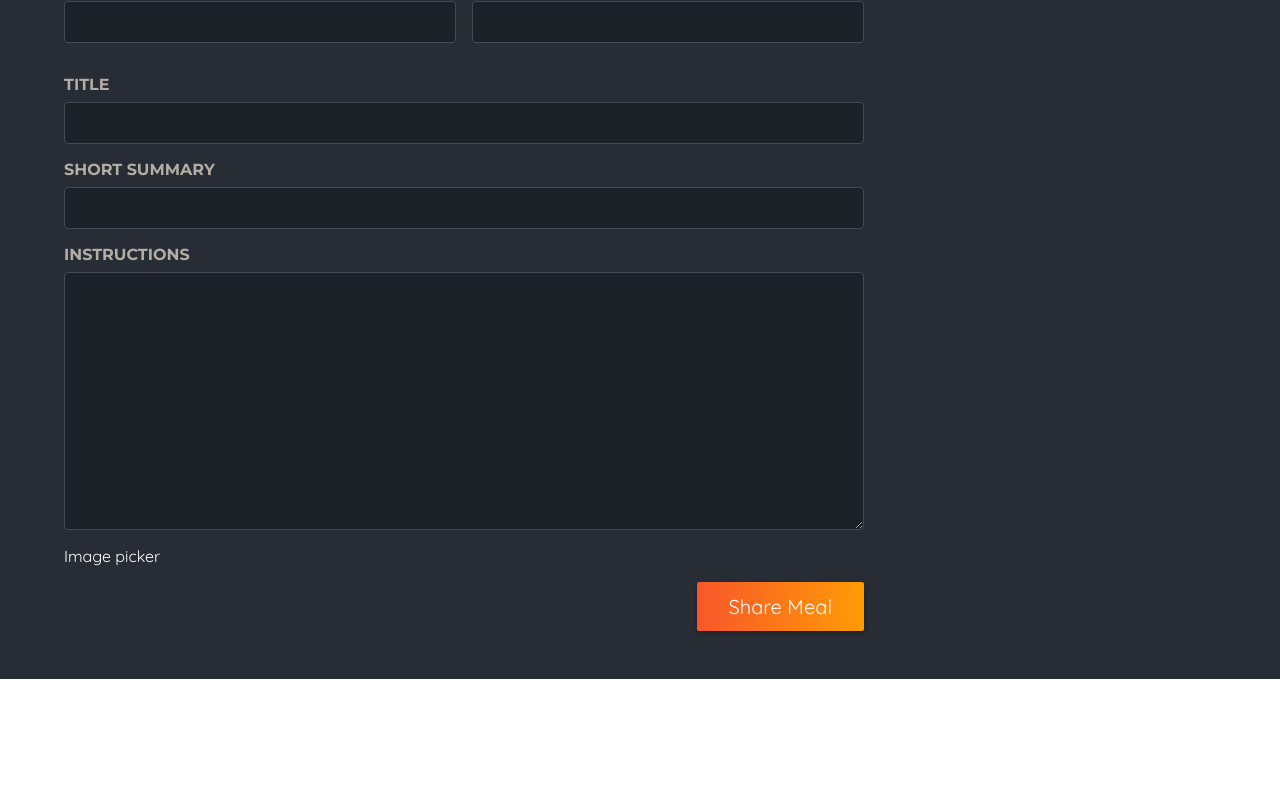
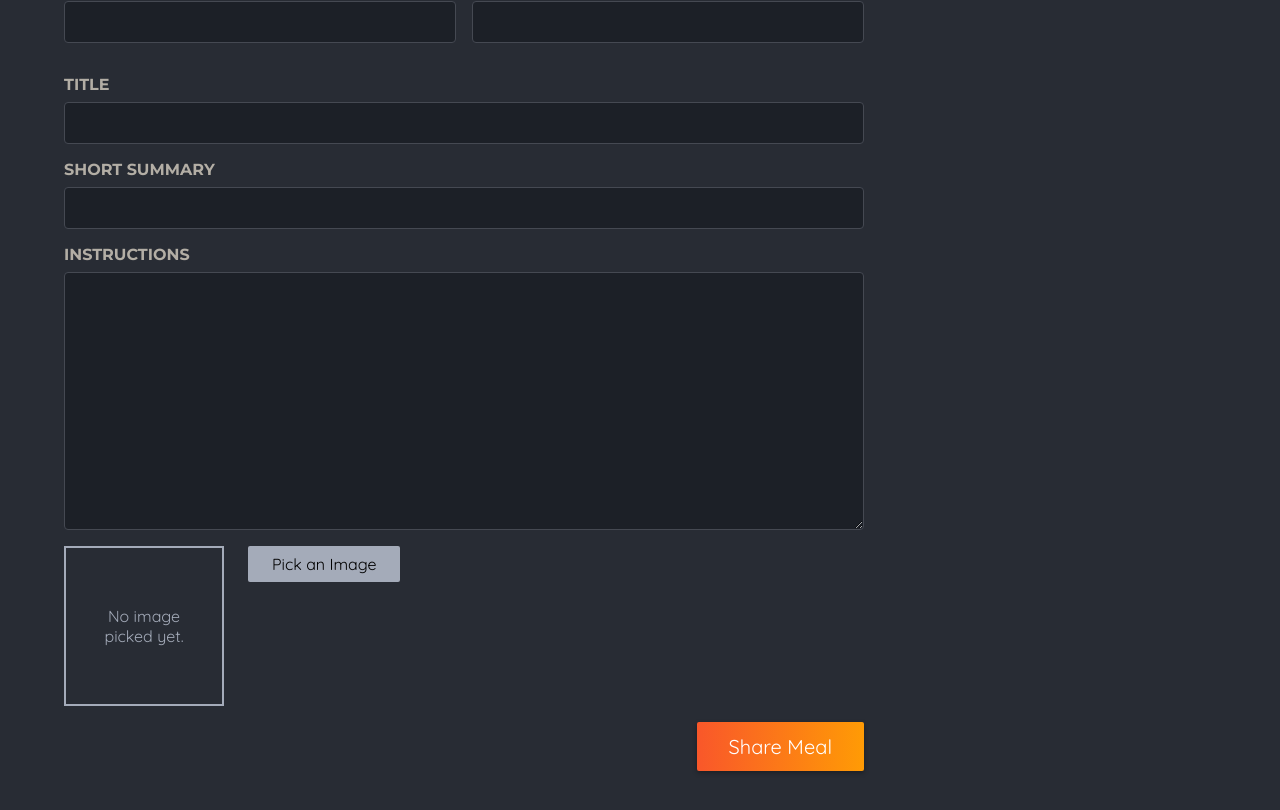
Before and after one commit to bogdankuzzmin/nextjscourse, a Next.js app: page /meals/share in a window 1280 px wide. Shown: the part 434-1244 px from the top of the page. Before the commit the page ends 1113 px from the top, so only its background shows below. Built offline with nearby package versions, Linux system fonts and the light colour scheme.

Commit message:
add image picker component

```diff
--- a/src/app/meals/share/page.tsx
+++ b/src/app/meals/share/page.tsx
@@ -1,4 +1,5 @@
 import classes from './page.module.css';
+import ImagePicker from '@/components/meals/imagePicker';
 
 const ShareMealPage = () => {
   return (
@@ -45,7 +46,7 @@
             ></textarea>
           </p>
 
-          Image picker
+          <ImagePicker />
 
           <p className={classes.actions}>
             <button type="submit">Share Meal</button>
--- /dev/null
+++ b/src/components/meals/imagePicker.module.css
@@ -0,0 +1,45 @@
+.controls {
+  display: flex;
+  align-items: flex-start;
+  gap: 1.5rem;
+  margin-bottom: 1rem;
+}
+
+.picker .input {
+  display: none;
+}
+
+.picker .button {
+  padding: 0.5rem 1.5rem;
+  font: inherit;
+  background: #a4abb9;
+  border: 0;
+  border-radius: 2px;
+  cursor: pointer;
+}
+
+.picker .button:hover,
+.picker .button:focus {
+  background: #b3b9c6;
+}
+
+.preview {
+  position: relative;
+  display: flex;
+  align-items: center;
+  justify-content: center;
+  width: 10rem;
+  height: 10rem;
+  text-align: center;
+  color: #a4abb9;
+  border: 2px solid #a4abb9;
+}
+
+.preview p {
+  margin: 0;
+  padding: 1rem;
+}
+
+.preview img {
+  object-fit: cover;
+}
--- /dev/null
+++ b/src/components/meals/imagePicker.tsx
@@ -0,0 +1,69 @@
+'use client';
+
+import { useState, useRef, ChangeEvent } from 'react';
+import Image from 'next/image';
+import classes from './imagePicker.module.css';
+
+interface ImagePickerProps {
+  label?: string;
+  name?: string;
+}
+
+const ImagePicker = ({ label, name }: ImagePickerProps) => {
+  const [pickedImage, setPickedImage] = useState<string | null>(null);
+  const imageInputRef = useRef<HTMLInputElement>(null);
+  console.log('pickedImage', pickedImage)
+  const handlePickClick = () => {
+    imageInputRef.current?.click();
+  };
+
+  const handleImageChange = (event: ChangeEvent<HTMLInputElement>) => {
+    const file = event.target.files?.[0];
+
+    if (!file) {
+      setPickedImage(null);
+      return;
+    }
+
+    if (file) {
+      const fileReader = new FileReader();
+      fileReader.onload = () => {
+        setPickedImage(fileReader.result as string);
+      };
+      fileReader.readAsDataURL(file);
+    }
+  };
+
+  return (
+    <div className={classes.picker}>
+      <label htmlFor={name}>{label}</label>
+
+      <div className={classes.controls}>
+        <div className={classes.preview}>
+          {pickedImage ? (
+            <Image src={pickedImage} alt="The image selected by the user."  fill/>
+          ) : (
+            <p>No image picked yet.</p>
+          )}
+        </div>
+
+        <input
+          className={classes.input}
+          type="file"
+          id={name}
+          accept="image/png, image/jpeg"
+          name={name}
+          ref={imageInputRef}
+          onChange={handleImageChange}
+          required
+        />
+
+        <button className={classes.button} type="button" onClick={handlePickClick}>
+          Pick an Image
+        </button>
+      </div>
+    </div>
+  );
+};
+
+export default ImagePicker;
```
